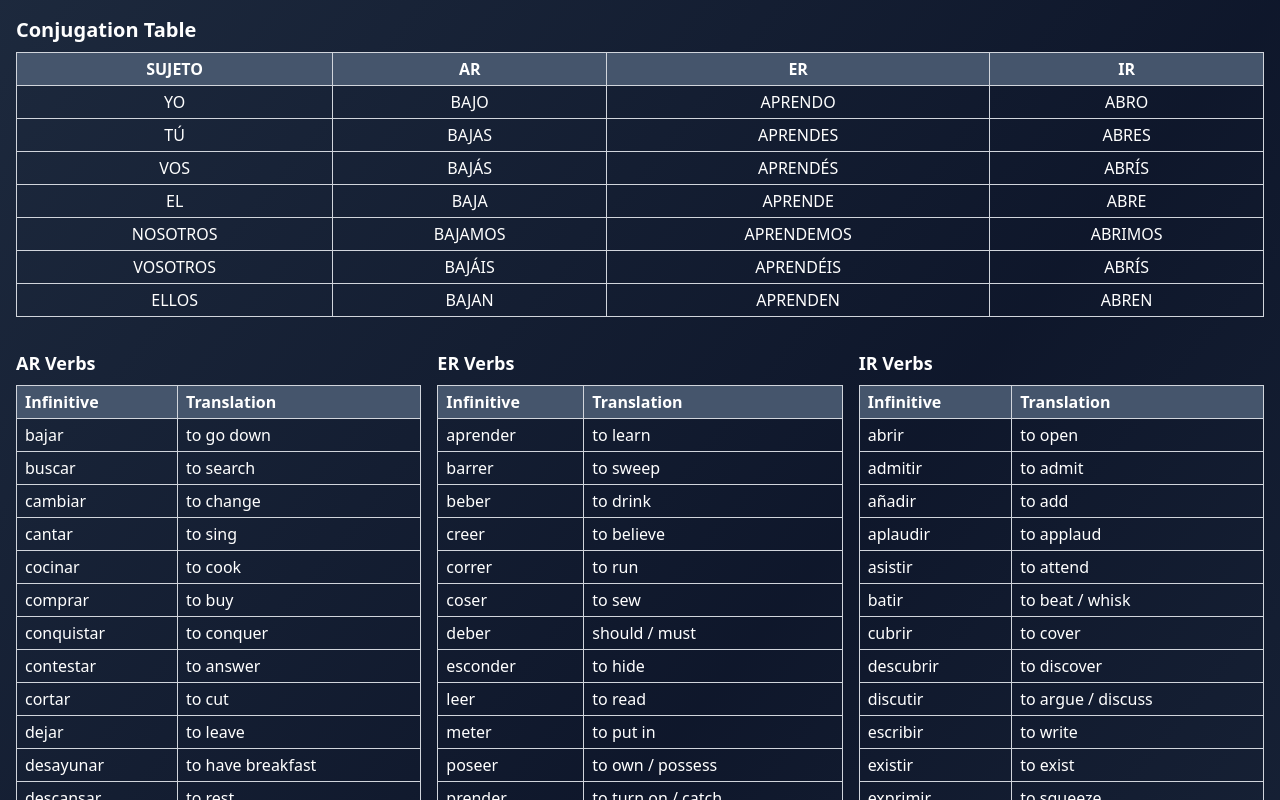
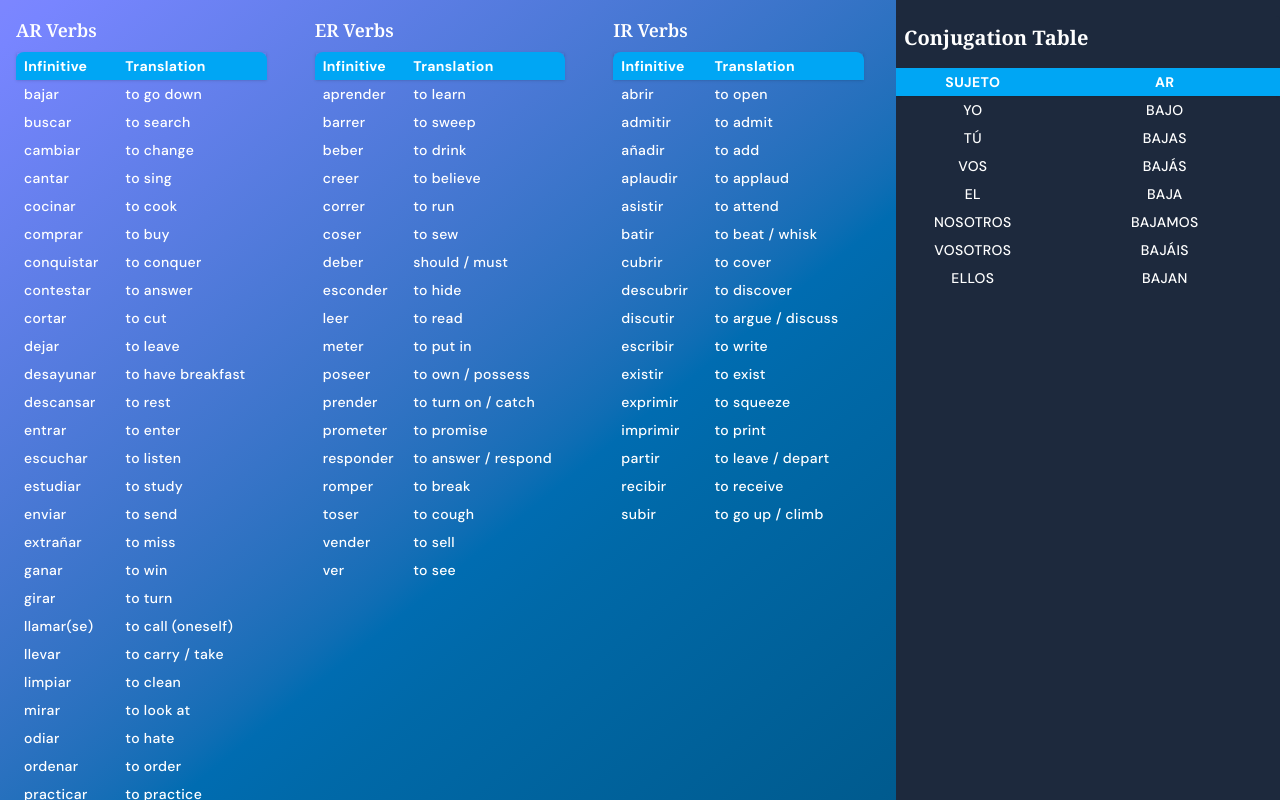
Before and after one commit to michaelmano/espanol-verbos, a Vue app: page / in a window 1280 px wide. Shown: the top 800 px of the page. Built offline with nearby package versions, Linux system fonts and the light colour scheme.

Commit message:
Add fonts and change layout

```diff
--- a/index.html
+++ b/index.html
@@ -4,7 +4,16 @@
     <meta charset="UTF-8" />
     <link rel="icon" type="image/svg+xml" href="/vite.svg" />
     <meta name="viewport" content="width=device-width, initial-scale=1.0" />
-    <title>Vite + Vue + TS</title>
+    <title>Espanol Verbos</title>
+    <link rel="preconnect" href="https://fonts.googleapis.com" />
+    <link rel="preconnect" href="https://fonts.googleapis.com" />
+    <link rel="preconnect" href="https://fonts.googleapis.com" />
+    <link rel="preconnect" href="https://fonts.googleapis.com" />
+    <link rel="preconnect" href="https://fonts.gstatic.com" crossorigin />
+    <link
+      href="https://fonts.googleapis.com/css2?family=DM+Sans:ital,opsz,wght@0,9..40,100..1000;1,9..40,100..1000&family=Noto+Serif:ital,wght@0,100..900;1,100..900&display=swap"
+      rel="stylesheet"
+    />
   </head>
   <body>
     <div id="app"></div>
--- a/src/App.vue
+++ b/src/App.vue
@@ -4,7 +4,7 @@ import VerbosConjugations from './components/VerbosConjugations.vue';
 
 <template>
   <div
-    class="w-full min-h-screen bg-gradient-to-br from-slate-800 via-slate-900 to-slate-800 text-white"
+    class="w-full min-h-screen bg-gradient-to-br from-indigo-400 via-sky-700 to-sky-900 text-white"
   >
     <VerbosConjugations />
   </div>
--- a/src/components/VerbosConjugations.vue
+++ b/src/components/VerbosConjugations.vue
@@ -6,8 +6,12 @@ import { ref } from 'vue';
 
 // --- Reactive state ---
 const currentTable = ref<any[]>([]);
+const typeVisible = ref('AR');
 
-// Track currently active verb for highlighting
+const revealType = (type: VerbType) => {
+  typeVisible.value = type;
+};
+
 const activeVerb = ref<{ type: VerbType; infinitive: string } | null>(null);
 
 // --- Initialize table with first verbs of each type ---
@@ -24,6 +28,7 @@ currentTable.value = Object.entries(BASE_CONJUGATION_ENDINGS).map(([subject, end
 
 // --- Handler for clicking a verb ---
 const onClick = (verb: string, type: VerbType) => {
+  typeVisible.value = type;
   const stem = verb.slice(0, -2).toUpperCase();
   activeVerb.value = { type, infinitive: verb };
 
@@ -40,69 +45,74 @@ const onClick = (verb: string, type: VerbType) => {
 </script>
 
 <template>
-  <div class="p-4 space-y-8">
-    <!-- Conjugation Table -->
-    <div>
-      <h2 class="text-xl font-bold mb-2">Conjugation Table</h2>
-      <table class="table-auto border-collapse border border-gray-300 w-full text-center">
-        <thead class="bg-slate-600 text-white">
-          <tr>
-            <th class="border border-gray-300 px-2 py-1">SUJETO</th>
-            <th class="border border-gray-300 px-2 py-1">AR</th>
-            <th class="border border-gray-300 px-2 py-1">ER</th>
-            <th class="border border-gray-300 px-2 py-1">IR</th>
-          </tr>
-        </thead>
-        <tbody>
-          <tr v-for="row in currentTable" :key="row.subject">
-            <td class="border border-gray-300 px-2 py-1">{{ row.subject }}</td>
-            <td
-              class="border border-gray-300 px-2 py-1"
-              :class="{ 'bg-slate-200 text-slate-600': activeVerb?.type === 'AR' }"
-            >
-              {{ row.AR }}
-            </td>
-            <td
-              class="border border-gray-300 px-2 py-1"
-              :class="{ 'bg-slate-200 text-slate-600': activeVerb?.type === 'ER' }"
-            >
-              {{ row.ER }}
-            </td>
-            <td
-              class="border border-gray-300 px-2 py-1"
-              :class="{ 'bg-slate-200 text-slate-600': activeVerb?.type === 'IR' }"
-            >
-              {{ row.IR }}
-            </td>
-          </tr>
-        </tbody>
-      </table>
-    </div>
-
-    <!-- Verbs Tables -->
-    <div class="grid grid-cols-1 md:grid-cols-3 gap-4">
-      <div v-for="type in ['AR', 'ER', 'IR']" :key="type">
-        <h3 class="text-lg font-semibold mb-2">{{ type }} Verbs</h3>
-        <table class="table-auto border-collapse border border-gray-300 w-full text-left">
-          <thead class="bg-slate-600 text-white">
+  <div class="flex flex-wrap gap-4 pb-80 lg:pb-0">
+    <!-- Verbs Lists -->
+    <div class="flex-1 flex flex-wrap gap-4">
+      <div v-for="type in ['AR', 'ER', 'IR']" :key="type" class="flex-1 min-w-[200px] p-4">
+        <h3
+          class="text-lg font-semibold mb-2 cursor-pointer text-white transition-colors duration-200"
+          @click="revealType(type)"
+        >
+          {{ type }} Verbs
+        </h3>
+        <table class="table-auto w-full text-left text-sm font-medium tracking-wide">
+          <thead class="bg-sky-500 text-white sticky top-0 z-10 shadow">
             <tr>
-              <th class="border border-gray-300 px-2 py-1">Infinitive</th>
-              <th class="border border-gray-300 px-2 py-1">Translation</th>
+              <th class="px-2 py-1 rounded-tl-lg">Infinitive</th>
+              <th class="px-2 py-1 rounded-tr-lg">Translation</th>
             </tr>
           </thead>
           <tbody>
             <tr
               v-for="verb in verbs.filter((v) => v.type === type)"
               :key="verb.infinitive"
-              class="cursor-pointer hover:bg-gray-200 hover:text-slate-900"
+              class="cursor-pointer hover:bg-sky-500 hover:text-white transition-colors duration-200"
               @click="onClick(verb.infinitive, type)"
             >
-              <td class="border border-gray-300 px-2 py-1">{{ verb.infinitive }}</td>
-              <td class="border border-gray-300 px-2 py-1">{{ verb.translation }}</td>
+              <td class="px-2 py-1">{{ verb.infinitive }}</td>
+              <td class="px-2 py-1">{{ verb.translation }}</td>
             </tr>
           </tbody>
         </table>
       </div>
     </div>
+
+    <div class="bg-slate-800">
+      <div
+        class="w-full lg:w-96 border-t bg-slate-800 border-t-blue-500 max-h-96 rounded lg:border-0 sm:w-full overflow-y-auto fixed bottom-0 left-0 right-0 lg:sticky lg:top-4 lg:bottom-auto z-50"
+      >
+        <h2 class="text-xl font-bold mb-2 sticky top-0 z-20 p-2 text-white">Conjugation Table</h2>
+        <div class="overflow-y-auto scroll-smooth">
+          <table class="table-auto w-full text-center text-sm font-medium tracking-wide">
+            <thead class="bg-sky-500 sticky top-0 z-30 shadow">
+              <tr>
+                <th class="px-2 py-1 w-32">SUJETO</th>
+                <th v-if="typeVisible === 'AR'" class="px-2 py-1 w-48">AR</th>
+                <th v-if="typeVisible === 'ER'" class="px-2 py-1 w-48">ER</th>
+                <th v-if="typeVisible === 'IR'" class="px-2 py-1 w-48">IR</th>
+              </tr>
+            </thead>
+            <tbody>
+              <tr
+                v-for="row in currentTable"
+                :key="row.subject"
+                class="transition-colors duration-150"
+              >
+                <td class="px-2 py-1">{{ row.subject }}</td>
+                <td v-if="typeVisible === 'AR'" class="px-2 py-1 rounded-md">
+                  {{ row.AR }}
+                </td>
+                <td v-if="typeVisible === 'ER'" class="px-2 py-1 rounded-md">
+                  {{ row.ER }}
+                </td>
+                <td v-if="typeVisible === 'IR'" class="px-2 py-1 rounded-md">
+                  {{ row.IR }}
+                </td>
+              </tr>
+            </tbody>
+          </table>
+        </div>
+      </div>
+    </div>
   </div>
 </template>
--- a/src/style.css
+++ b/src/style.css
@@ -1 +1,17 @@
 @import 'tailwindcss';
+body {
+  font-family: 'DM Sans', sans-serif;
+  font-optical-sizing: auto;
+  font-style: normal;
+}
+
+h1,
+h2,
+h3,
+h4,
+h5,
+h6 {
+  font-family: 'Noto Serif', serif;
+  font-optical-sizing: auto;
+  font-style: normal;
+}
```
